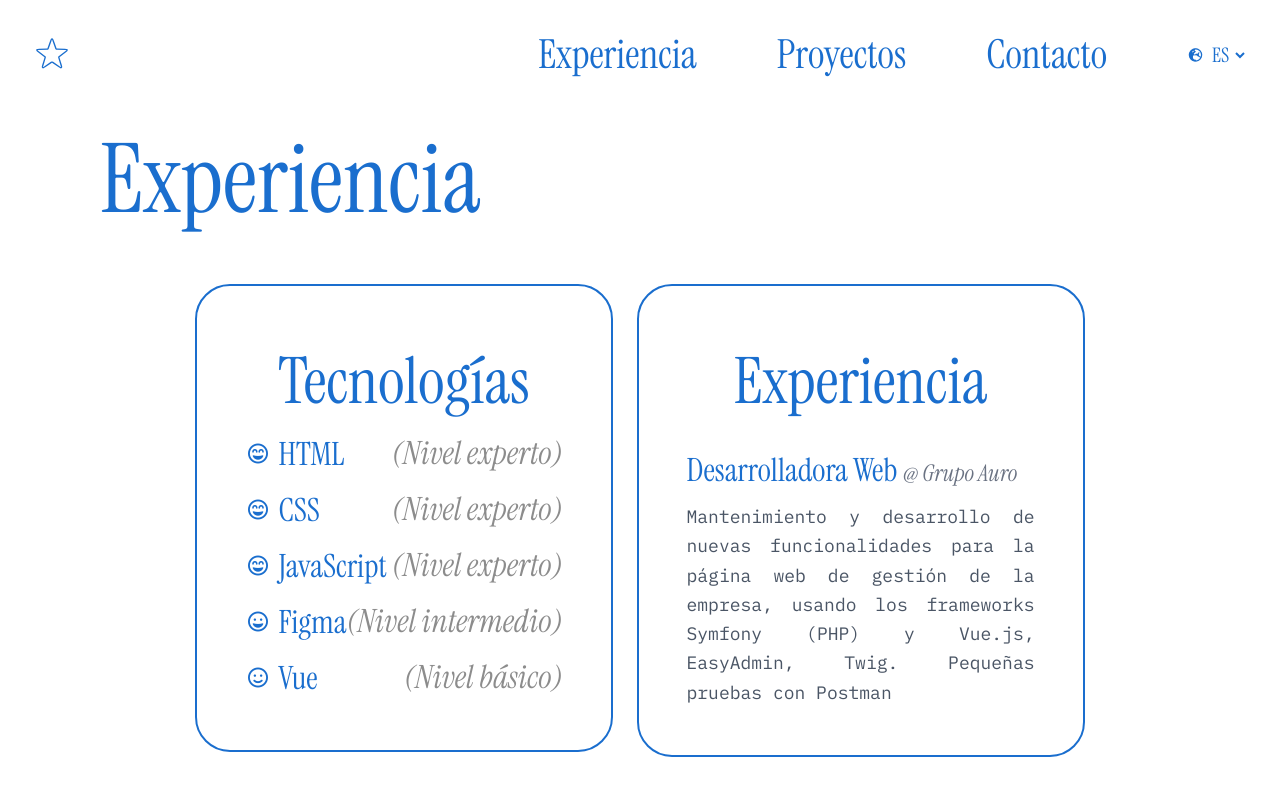
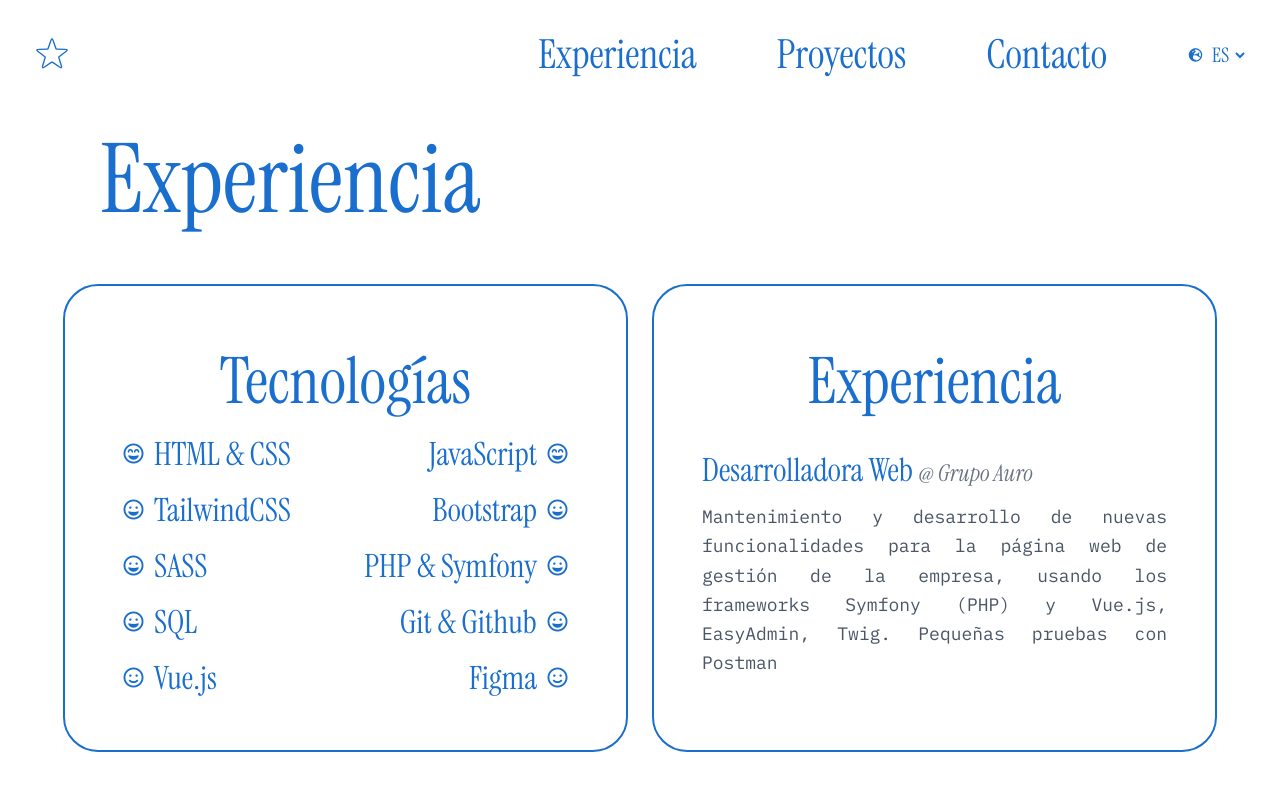
Before and after one commit to noe-xyz/Noe, a Vue app: page /en/experience in a window 1280 px wide. Shown: the top 800 px of the page. Built offline with nearby package versions, Linux system fonts and the light colour scheme.

Commit message:
[wip] continuación de la página de experiencia

```diff
--- a/src/Experience.vue
+++ b/src/Experience.vue
@@ -11,30 +11,30 @@
         <!-- Main -->
         <section class="flex justify-center items-start mt-4 mb-12">
 
-            <main class="flex flex-col md:flex-row justify-center items-center md:items-start space-y-6 space-x-4 md:space-y-0 md:space-x-6 px-4 md:px-0">
+            <main
+                class="flex flex-col md:flex-row justify-center items-center md:items-start space-y-6 space-x-4 md:space-y-0 md:space-x-6 px-4 md:px-0">
 
-                <div class="border-[#1A6ECE] border-2 rounded-[35px] p-12 max-w-md">
+                <div class="border-[#1A6ECE] border-2 rounded-[35px] p-12 w-[565px] min-h-[468px]">
                     <h1 class="title flex justify-center">
                         Tecnologías
                     </h1>
-                    <ul class="space-y-2">
-                        <li v-for="tech in technologies" :key="tech.name" class="flex items-center techs">
-                            <span class="text-xl mr-2">
+                    <ul class="grid grid-cols-2 gap-y-2 w-full">
+                        <li v-for="(tech, idx) in technologies" :key="tech.name" class="flex items-center techs" :class="[
+                            idx % 2 === 0
+                                ? 'justify-start flex-row'
+                                : 'flex-row-reverse ml-auto'
+                        ]">
+                            <span class="text-xl mx-2">
                                 <i v-if="tech.emoji === '3'" class="fa-regular fa-face-grin-beam"></i>
                                 <i v-else-if="tech.emoji === '2'" class="fa-regular fa-face-grin"></i>
                                 <i v-else class="fa-regular fa-face-smile"></i>
                             </span>
                             <span>{{ tech.name }}</span>
-                            <em class="ml-auto text-sm techs" v-if="tech.emoji === '3'"> (Nivel
-                                experto)</em>
-                            <em class="ml-auto text-sm techs" v-else-if="tech.emoji === '2'"> (Nivel
-                                intermedio)</em>
-                            <em class="ml-auto text-sm techs" v-else> (Nivel básico)</em>
                         </li>
                     </ul>
                 </div>
 
-                <div class="border-[#1A6ECE] border-2 rounded-[35px] p-12 max-w-md">
+                <div class="border-[#1A6ECE] border-2 rounded-[35px] p-12 w-[565px] min-h-[468px]">
                     <h1 class="title flex justify-center">
                         Experiencia
                     </h1>
@@ -42,8 +42,8 @@
                         <h2 class="techs">
                             Desarrolladora Web
                             <em class="text-[23px] text-gray-500 project-subtitle">
-                            @ Grupo Auro
-                        </em>
+                                @ Grupo Auro
+                            </em>
                         </h2>
                     </div>
                     <p class="text-gray-600 leading-relaxed project-description mt-2 text-justify">
@@ -70,12 +70,18 @@ import Title from './components/Title.vue'
 import Footer from './components/Footer.vue'
 
 const technologies = [
-    { name: 'HTML', emoji: '3' },
-    { name: 'CSS', emoji: '3' },
+    { name: 'HTML & CSS', emoji: '3' },
+    { name: 'TailwindCSS', emoji: '2' },
+    { name: 'Bootstrap', emoji: '2' },
+    { name: 'SASS', emoji: '2' },
     { name: 'JavaScript', emoji: '3' },
-    { name: 'Figma', emoji: '2' },
-    { name: 'Vue', emoji: '1' },
-]
+    { name: 'Vue.js', emoji: '1' },
+    { name: 'PHP & Symfony', emoji: '2' },
+    { name: 'SQL', emoji: '2' },
+    { name: 'Git & Github', emoji: '2' },
+    { name: 'Figma', emoji: '1' },
+
+].sort((a, b) => Number(b.emoji) - Number(a.emoji));
 
 export default {
     name: 'Experience',
```
